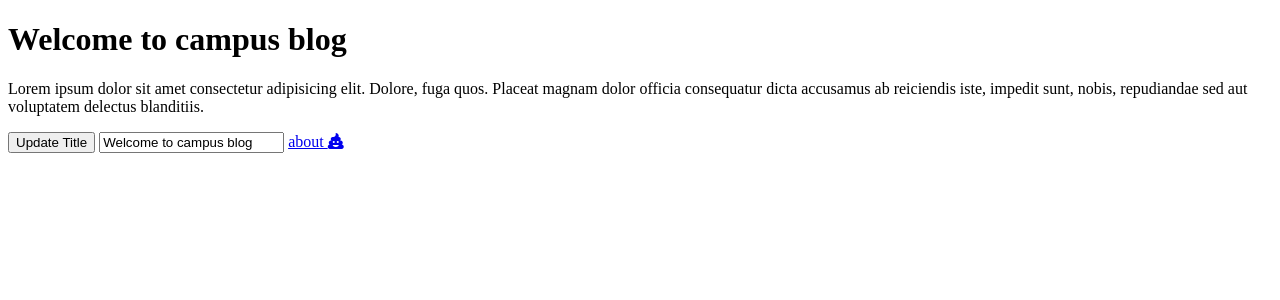
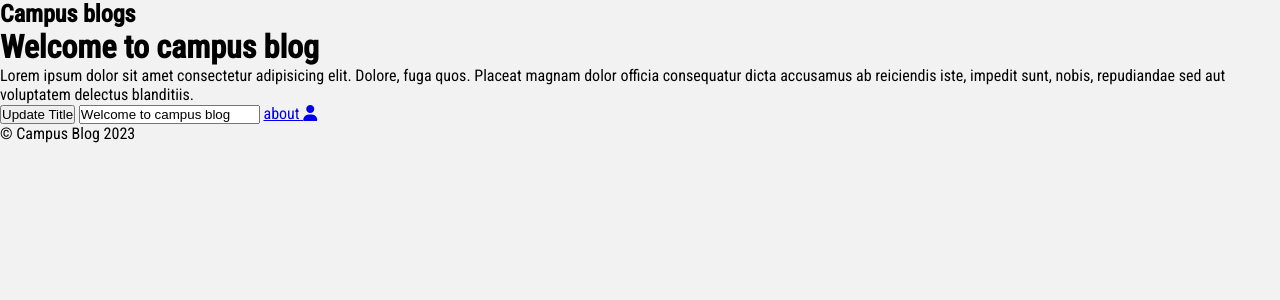
Before and after one commit to Imranyy/campus-blog, a SvelteKit app: page / in a window 1280 px wide. Shown: the top 300 px of the page. Built offline with nearby package versions, Linux system fonts and the light colour scheme.

Commit message:
global css

```diff
--- a/src/app.html
+++ b/src/app.html
@@ -2,9 +2,11 @@
 <html lang="en">
 	<head>
 		<meta charset="utf-8" />
+        <meta http-equiv="X-UA-Compatible" content="IE=edge"/>
+        <meta name="viewport" content="width=device-width, initial-scale=1.0"/>
+        <meta name="description" content="Get campus lastest stories and news." />
+		<script src="https://kit.fontawesome.com/0dbefb1282.js" defer crossorigin="anonymous"></script>
 		<link rel="icon" href="%sveltekit.assets%/favicon.png" />
-		<meta name="viewport" content="width=device-width" />
-		<script src="https://kit.fontawesome.com/0dbefb1282.js" defer crossorigin="anonymous"></script>
 		%sveltekit.head%
 	</head>
 	<body data-sveltekit-preload-data="hover">
--- /dev/null
+++ b/src/css/style.css
@@ -0,0 +1,22 @@
+@import url('https://fonts.googleapis.com/css2?family=Noto+Sans+NKo&display=swap');
+@import url('https://fonts.googleapis.com/css2?family=Roboto+Condensed:wght@100;300;400;500&display=swap');
+*{
+    padding: 0;
+    margin: 0;
+}
+:root{
+    --black:black;
+    --white-grey:#f2f2f2;
+}
+body{
+    /* font-family: 'Noto Sans NKo', monospace; */
+    font-family: 'Roboto Condensed', monospace;
+    background: var(--white-grey);
+}
+nav{
+    /* position:fixed; */
+}
+.nav-bar{
+    display: flex;
+    color: black;
+}
--- /dev/null
+++ b/src/lib/nav.svelte
@@ -0,0 +1,9 @@
+<script>
+    export let brand=`Campus Blog`
+</script>
+
+<nav>
+    <div class="nav-bar">
+        <h2>{brand}</h2>
+    </div>
+</nav>
--- /dev/null
+++ b/src/routes/+layout.svelte
@@ -0,0 +1,17 @@
+<script>
+  import Nav from "$lib/nav.svelte";
+  import '../css/style.css'
+  import '../css/responsive.css'
+
+</script>
+
+<header>
+    <Nav brand="Campus blogs"/>
+</header>
+<main>
+    <!-- page content -->
+    <slot></slot>
+</main>
+<footer>
+    <p>&COPY; Campus Blog 2023</p>
+</footer>
--- a/src/routes/+page.svelte
+++ b/src/routes/+page.svelte
@@ -11,5 +11,5 @@
     <p>Lorem ipsum dolor sit amet consectetur adipisicing elit. Dolore, fuga quos. Placeat magnam dolor officia consequatur dicta accusamus ab reiciendis iste, impedit sunt, nobis, repudiandae sed aut voluptatem delectus blanditiis.</p>
     <button on:click={updateTitle}>Update Title</button>
     <input type="text" bind:value={title} name="" id=""/>
-    <a href="/about">about <i class="fa fa-poo"></i></a>
+    <a href="/about">about <i class="fa fa-user"></i></a>
 </div>
```
Also changed, not shown: src/routes/about/+page.svelte (added, +9 -0 lines), src/css/responsive.css (added), src/routes/+error.svelte (added).
